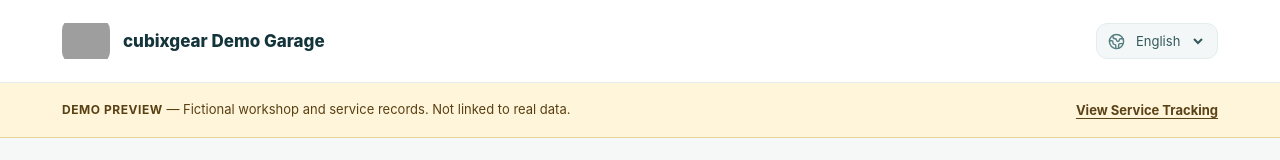
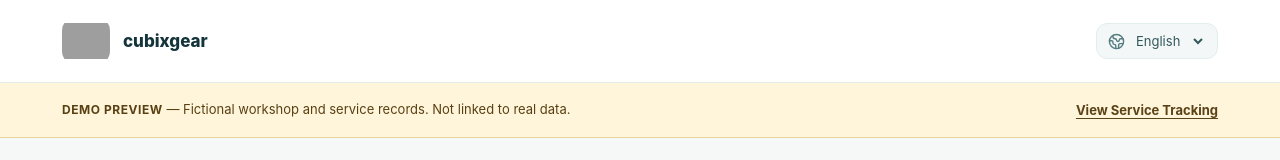
Before and after one commit to amnas-cubixmet/cubegears-customers-website, a Next.js app: page /demo in a window 1280 px wide. Shown: the top 160 px of the page. Built offline with nearby package versions, Linux system fonts and the light colour scheme; grey boxes are pictures that could not be loaded.

Commit message:
Simplify customer website header branding

```diff
--- a/src/App.jsx
+++ b/src/App.jsx
@@ -31,15 +31,12 @@ function updateSiteFavicon(brand){
 }
 
 function Header({brand,lang,setLang,logout,authenticated,t,demoMode=false,session,onVehicleOpen}){
-  const customerName = typeof session?.customer?.name === 'string' ? session.customer.name.trim() : '';
-  const workshopName = brand?.publicName || brand?.name || 'cubixgear';
+  const workshopName = brand?.publicName?.trim() || brand?.name?.trim() || 'cubixgear';
+  const [headerName] = workshopName.split(/\s+/, 1);
   return <header className={'header'+(session?' portal-has-search':'')}><div className="wrap nav">
     <a href={demoMode ? "/demo" : "/"} className="brand">
       {brand?.hasLogo?<img alt="" src={portalApi.logoUrl}/>:<img alt="" src="/icon.svg" className="brand-fallback-logo"/>}
-      <span className={`brand-name${customerName ? ' has-portal-customer' : ''}`}>
-        {customerName && <strong className="portal-customer-name" title={customerName}>{customerName}</strong>}
-        <strong className="portal-workshop-name" title={workshopName}>{workshopName}</strong>
-      </span>
+      <span className="brand-name"><strong title={headerName}>{headerName}</strong></span>
     </a>
     {session&&<PortalGlobalSearch session={session} t={t} onVehicleOpen={onVehicleOpen}/>}
     <div className="nav-actions">
--- a/src/styles.css
+++ b/src/styles.css
@@ -459,17 +459,6 @@ button:focus-visible,a:focus-visible,select:focus-visible,input:focus-visible,te
 
 .btn > svg { flex-shrink: 0; }
 
-.brand-name .portal-customer-name { display: none; }
-@media (max-width: 630px) {
-  .brand-name .portal-customer-name { display: block; }
-  .brand-name.has-portal-customer .portal-workshop-name {
-    margin-top: 2px;
-    font-size: 12px;
-    font-weight: 600;
-    color: #446469;
-  }
-}
-
 @media (max-width: 680px) {
   .public-home { padding-inline: 14px; }
   .public-hero .hero-text { padding: 22px 16px; min-width: 0; overflow-wrap: anywhere; }
```
